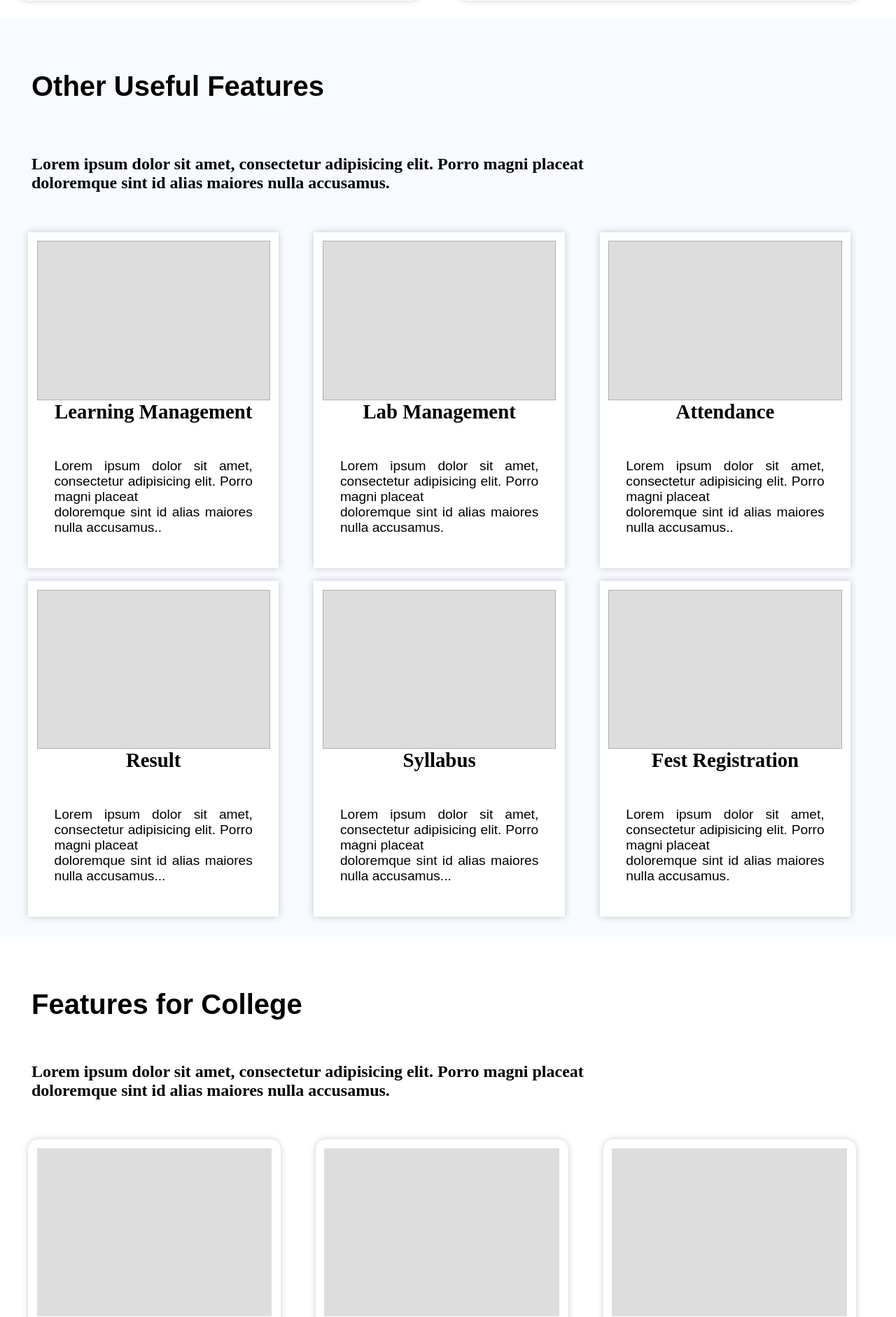
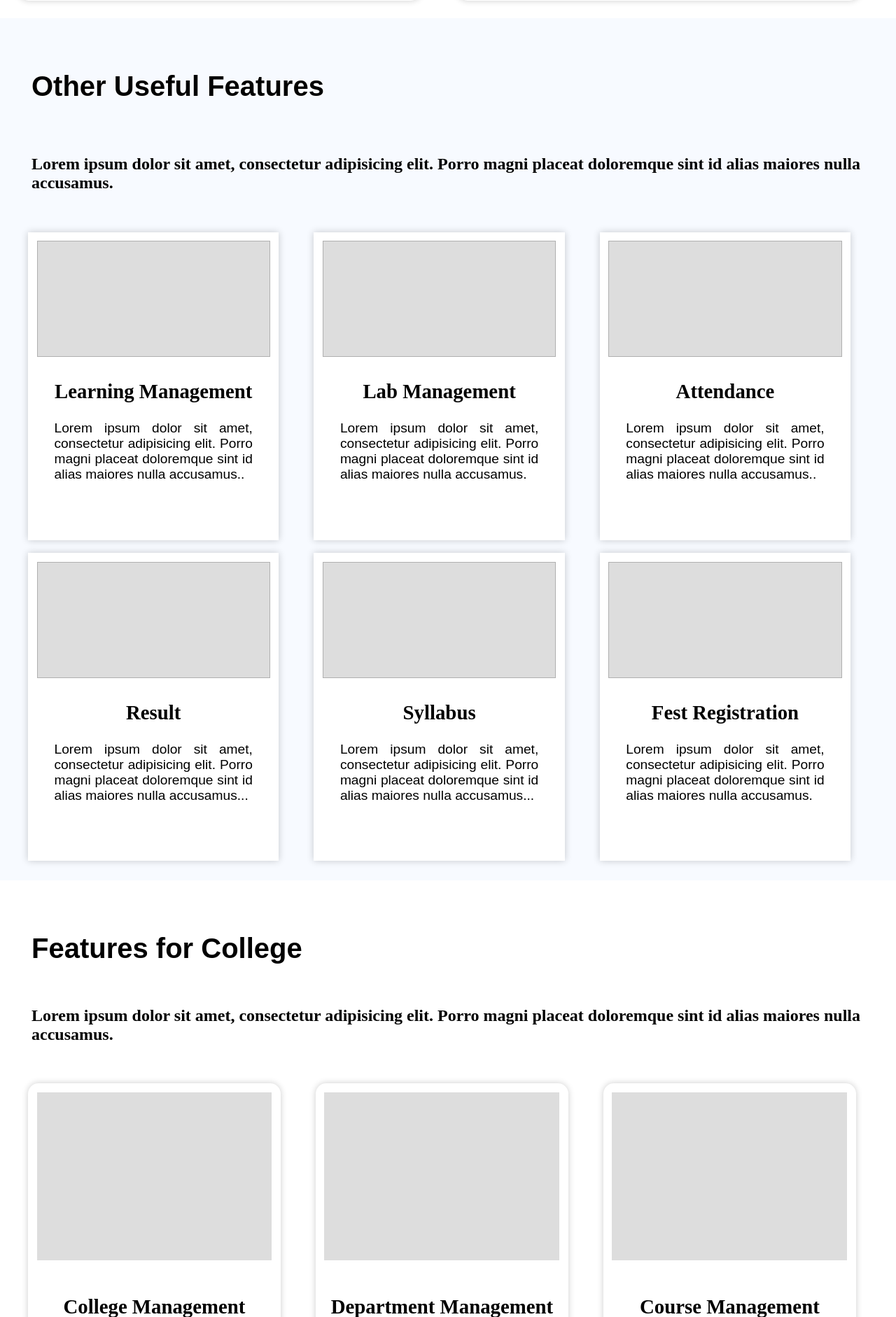
Before and after one commit to sharat0/lb-landing, a PHP site: page /services/ in a window 1280 px wide. Shown: the part 2101-3983 px from the top of the page at 70% size. Run offline with PHP 8.4, Linux system fonts and the light colour scheme.

Commit message:
changes made

```diff
--- a/services/index.html
+++ b/services/index.html
@@ -54,7 +54,7 @@
 
            <div class="services-main">
                 <div class="services">
-                  <h1>We offer a wide range of<br> services needed to run your<br> institute smoothly.</h1>
+                  <h1>We offer a wide range of services needed to run your institute smoothly.</h1>
                   <span class="btn">Learn More</span>
 
                 </div>
@@ -111,46 +111,46 @@
     <div class="useful-features">
 
         <h2>Other Useful Features</h2>
-        <h3>Lorem ipsum dolor sit amet, consectetur adipisicing elit. Porro magni placeat<br> doloremque sint id alias maiores nulla accusamus.</h3>
+        <h3>Lorem ipsum dolor sit amet, consectetur adipisicing elit. Porro magni placeat doloremque sint id alias maiores nulla accusamus.</h3>
 
         <div class="flex">
                 <div class="service">
                     <div class="empty-box"></div>
                     <span class="head">Learning Management</span>
-                    <p>Lorem ipsum dolor sit amet, consectetur adipisicing elit. Porro magni placeat<br> doloremque sint id alias maiores nulla accusamus..</p>
+                    <p>Lorem ipsum dolor sit amet, consectetur adipisicing elit. Porro magni placeat doloremque sint id alias maiores nulla accusamus..</p>
 
                 </div>
                 <div class="service">
                     <div class="empty-box"></div>
                     <span class="head">Lab Management</span>
                     <p>
-                        Lorem ipsum dolor sit amet, consectetur adipisicing elit. Porro magni placeat<br> doloremque sint id alias maiores nulla accusamus.
+                        Lorem ipsum dolor sit amet, consectetur adipisicing elit. Porro magni placeat doloremque sint id alias maiores nulla accusamus.
                     </p>
                 </div>
                 <div class="service">
                     <div class="empty-box"></div>
                     <span class="head">Attendance</span>
-                    <p>Lorem ipsum dolor sit amet, consectetur adipisicing elit. Porro magni placeat<br> doloremque sint id alias maiores nulla accusamus..</p>
+                    <p>Lorem ipsum dolor sit amet, consectetur adipisicing elit. Porro magni placeat doloremque sint id alias maiores nulla accusamus..</p>
 
                 </div>
 
                 <div class="service">
                     <div class="empty-box"></div>
                     <span class="head">Result</span>
-                    <p>Lorem ipsum dolor sit amet, consectetur adipisicing elit. Porro magni placeat<br> doloremque sint id alias maiores nulla accusamus...</p>
+                    <p>Lorem ipsum dolor sit amet, consectetur adipisicing elit. Porro magni placeat doloremque sint id alias maiores nulla accusamus...</p>
                 </div>
 
                 <div class="service">
                     <div class="empty-box"></div>
                     <span class="head">Syllabus</span>
-                    <p>Lorem ipsum dolor sit amet, consectetur adipisicing elit. Porro magni placeat<br> doloremque sint id alias maiores nulla accusamus...</p>
+                    <p>Lorem ipsum dolor sit amet, consectetur adipisicing elit. Porro magni placeat doloremque sint id alias maiores nulla accusamus...</p>
 
                 </div>
                 <div class="service">
                       <div class="empty-box"></div>
                       <span class="head">Fest Registration</span>
                     <p>
-                        Lorem ipsum dolor sit amet, consectetur adipisicing elit. Porro magni placeat<br> doloremque sint id alias maiores nulla accusamus.
+                        Lorem ipsum dolor sit amet, consectetur adipisicing elit. Porro magni placeat doloremque sint id alias maiores nulla accusamus.
                     </p>
                 </div>
         </div>
@@ -162,26 +162,26 @@
 
     <div class="college-features">
         <h2>Features for College</h2>
-        <h3>Lorem ipsum dolor sit amet, consectetur adipisicing elit. Porro magni placeat<br> doloremque sint id alias maiores nulla accusamus.</h3>
+        <h3>Lorem ipsum dolor sit amet, consectetur adipisicing elit. Porro magni placeat doloremque sint id alias maiores nulla accusamus.</h3>
 
         <div class="flex">
                 <div class="service">
                     <div class="empty-box"></div>
                     <span class="head">College Management</span>
-                    <p>Lorem ipsum dolor sit amet, consectetur adipisicing elit. Porro magni placeat<br> doloremque sint id alias maiores nulla accusamus..</p>
+                    <p>Lorem ipsum dolor sit amet, consectetur adipisicing elit. Porro magni placeat doloremque sint id alias maiores nulla accusamus..</p>
 
                 </div>
                 <div class="service">
                     <div class="empty-box"></div>
                     <span class="head">Department Management</span>
                     <p>
-                        Lorem ipsum dolor sit amet, consectetur adipisicing elit. Porro magni placeat<br> doloremque sint id alias maiores nulla accusamus.
+                        Lorem ipsum dolor sit amet, consectetur adipisicing elit. Porro magni placeat doloremque sint id alias maiores nulla accusamus.
                     </p>
                 </div>
                 <div class="service">
                     <div class="empty-box"></div>
                     <span class="head">Course Management</span>
-                    <p>Lorem ipsum dolor sit amet, consectetur adipisicing elit. Porro magni placeat<br> doloremque sint id alias maiores nulla accusamus..</p>
+                    <p>Lorem ipsum dolor sit amet, consectetur adipisicing elit. Porro magni placeat doloremque sint id alias maiores nulla accusamus..</p>
 
                 </div>
 
@@ -190,21 +190,21 @@
                 <div class="service">
                     <div class="empty-box"></div>
                     <span class="head">Lab Syllabus Management</span>
-                    <p>Lorem ipsum dolor sit amet, consectetur adipisicing elit. Porro magni placeat<br> doloremque sint id alias maiores nulla accusamus...</p>
+                    <p>Lorem ipsum dolor sit amet, consectetur adipisicing elit. Porro magni placeat doloremque sint id alias maiores nulla accusamus...</p>
 
                 </div>
 
                 <div class="service">
                     <div class="empty-box"></div>
                     <span class="head">Lab Booking Management</span>
-                    <p>Lorem ipsum dolor sit amet, consectetur adipisicing elit. Porro magni placeat<br> doloremque sint id alias maiores nulla accusamus...</p>
+                    <p>Lorem ipsum dolor sit amet, consectetur adipisicing elit. Porro magni placeat doloremque sint id alias maiores nulla accusamus...</p>
 
                 </div>
                 <div class="service">
                     <div class="empty-box"></div>
                     <span class="head">Fest Registration</span>
                     <p>
-                         Lorem ipsum dolor sit amet, consectetur adipisicing elit. Porro magni placeat<br> doloremque sint id alias maiores nulla accusamus.
+                         Lorem ipsum dolor sit amet, consectetur adipisicing elit. Porro magni placeat doloremque sint id alias maiores nulla accusamus.
                     </p>
                 </div>
         </div>
@@ -320,7 +320,8 @@
                     <h3>Follow us:</h3>
 
                     <div class="icon">
-                        <a href="#" class="fa fa-facebook"></a>
+                        <a href="#"><i class="fa-brands fa-facebook"></i>
+                        </a>
                         <a href="#" class="fa fa-twitter"></a>
                         <a href="#" class="fa fa-linkedin"></a>
                         <a href="#" class="fa fa-instagram"></a>
--- a/style.css
+++ b/style.css
@@ -831,8 +831,7 @@ p {
  font-size: 2em;
  font-weight:200;
  align-items: center;
-
-
+margin: 10%;
  line-height: 1.6;
 
 }
@@ -864,13 +863,8 @@ p {
  .services-features.flex{
   padding: 15px;
   align-items: center;
-<<<<<<< HEAD
   min-height: 40vh;
 
-=======
-  height: 40vh;
-
->>>>>>> 647f451ecfc058410754c87605205d5cc4cfc187
 }
 
 .services-features .service p {
@@ -881,7 +875,6 @@ p {
 
   min-height: 60vh;
 }
-
 
 .services-features  .circle {
   min-height: 200px;
@@ -913,27 +906,18 @@ p {
 }
 
  .useful-features .empty-box {
-  height: 50%;
+  height: 40%;
   background-color:#dddddd  ;
   border: 1px solid #b0b0b0;
-}
-
-.useful-features .flex .service .head{
-padding-top: 15px;
-
+  margin-bottom: 10%;
 }
 
 .useful-features .flex .service {
   border-radius: 0%;
   width: 28vw;
-  height: 60vh;
+  min-height: 55vh;
   align-items: center;
   justify-content: space-between;
-}
-.useful-features .flex .service p{
-  padding-top: 50px;
-  margin: 0%;
-
 }
   /* college features */
 
@@ -954,8 +938,9 @@ padding-top: 15px;
     justify-content: space-evenly;
   }
   .college-features .empty-box{
-    height: 30vh;
+    min-height: 30vh;
     background-color: #dddddd;
+    margin-bottom: 15%;
   }
   /* choose-us */
 .choose-us {
@@ -1014,7 +999,7 @@ padding-top: 15px;
   width: 35vw;
 
   background-color: #dddddd;
-  height: 50vh;
+  min-height: 50vh;
 
 }
 
@@ -1023,7 +1008,7 @@ padding-top: 15px;
 
   width: 55%;
   display: flex;
-  height: 50vh;
+  min-height: 50vh;
   flex-direction: column;
   justify-content: space-between;
 }
@@ -1033,7 +1018,7 @@ padding-top: 15px;
   width: 19vw;
 }
 .contact-us .form #fname {
-  margin-right: 25px;
+  margin-right: 19px;
 }
 .contact-us .form #phone {
   width: 40vw;
@@ -1041,6 +1026,7 @@ padding-top: 15px;
 }
 .contact-us .form #email {
   width: 40vw;
+  margin-bottom: 4%;
 }
 .contact-us .form #btn {
   margin-top: 25px;
@@ -1079,7 +1065,7 @@ width: 20vw;
 
 .about-us .register .btn {
   border-radius: 0%;
-  padding-bottom: 20px;
+  margin-bottom: 5%;
 
 }
 .about-us .sign-in .login .btn {
@@ -1200,6 +1186,7 @@ hr.solid {
     flex-direction: column;
     width: 100%;
     padding: 15px;
+    margin-bottom: 10%;
   }
   .contact-us .flex h2 {
     font-size: 1.2rem;
@@ -1212,8 +1199,9 @@ hr.solid {
   }
 
   .form input{
-    width: auto;
+    min-width:100%;
     padding-bottom: 10px;
+    margin-bottom: 2%;
   }
   .about-us .flex{
     padding: 0%;
@@ -1248,11 +1236,6 @@ hr.solid {
   .services-main .services h2{
     width: 100%;
   }
-  .useful-features h3 {
-
-    margin: 15px 0px 0px 30px;
-
-  }
 
   .choose-us {
     flex-direction: column;
@@ -1266,14 +1249,7 @@ hr.solid {
 .choose-us .empty-box{
     width: 100%;
 }
-<<<<<<< HEAD
 
-=======
-.about-us .sign-in .login .btn{
-  width: 75px;
-
-}
->>>>>>> 647f451ecfc058410754c87605205d5cc4cfc187
 .services h3{
     font-size: 1rem;
     padding: 0%;
@@ -1303,3 +1279,4 @@ hr.solid {
   .choose-us .feature .point{
     display: block;
   }
+}
```
